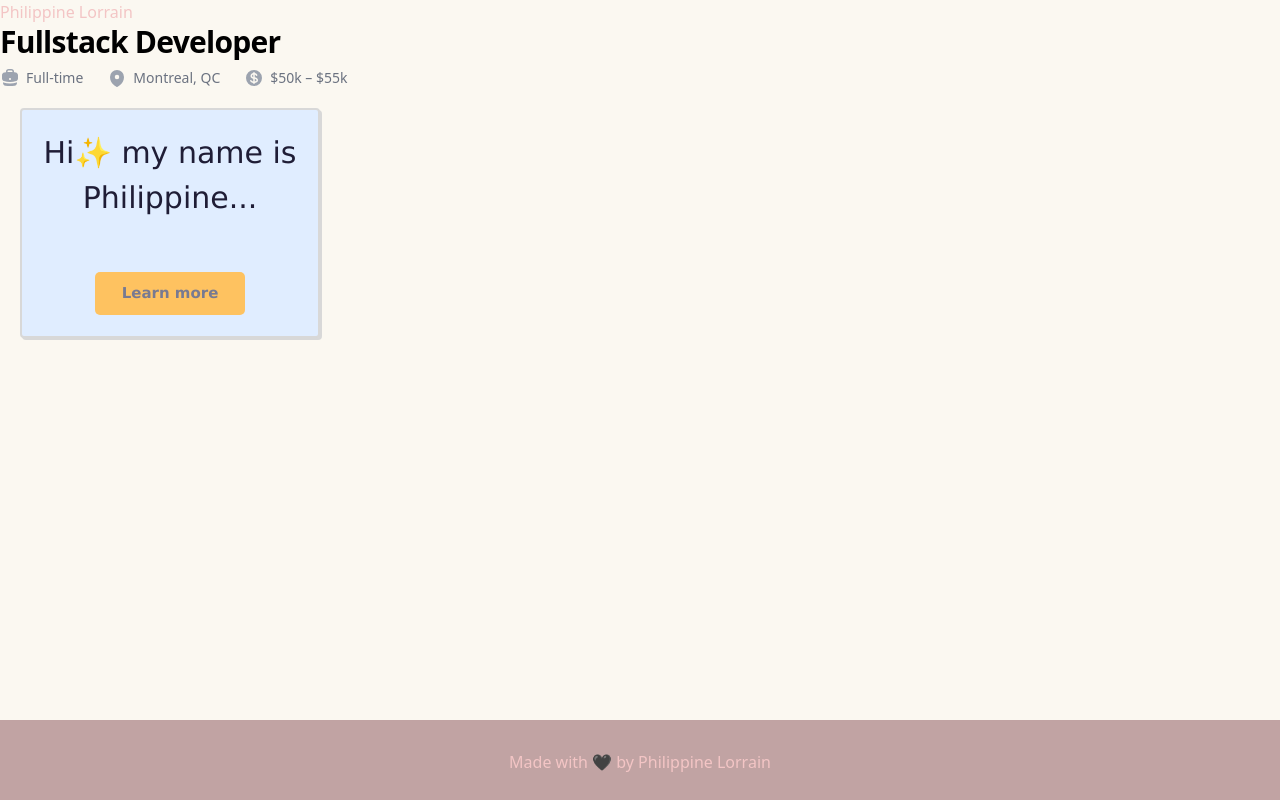
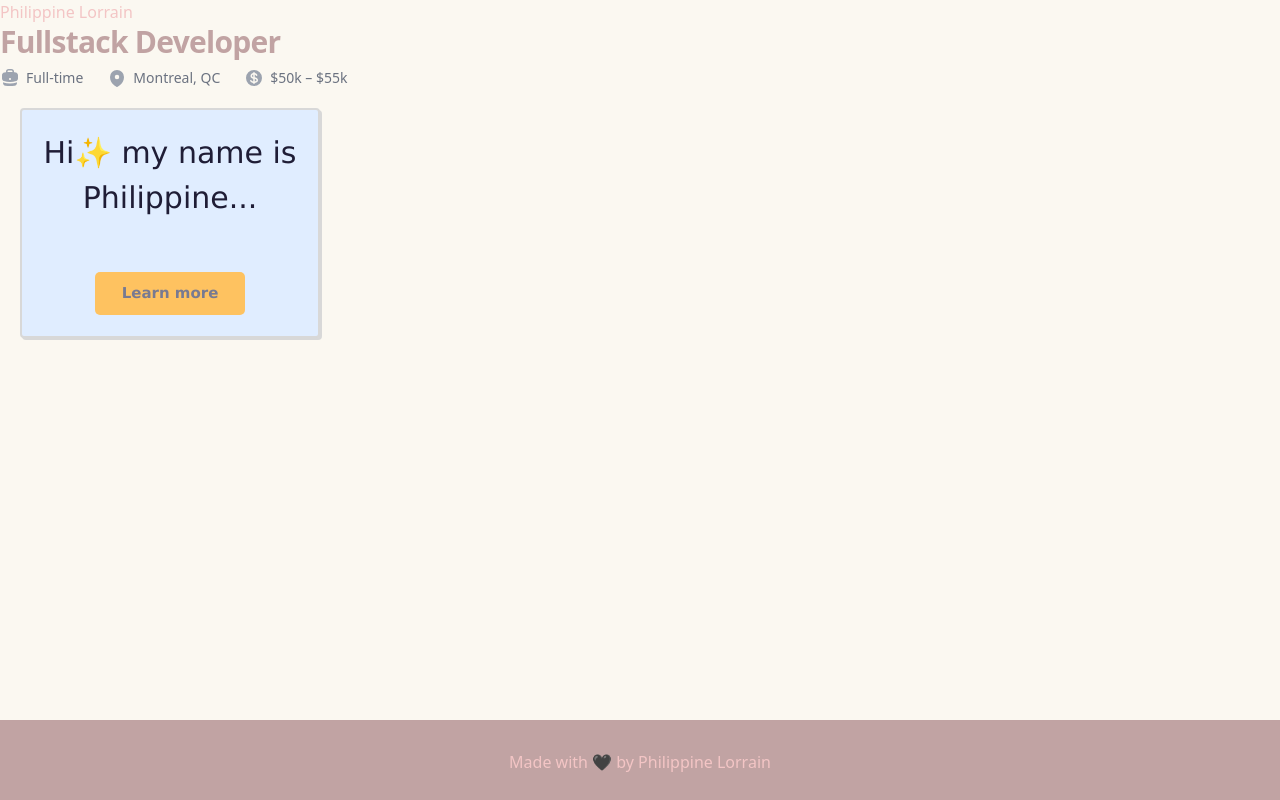
Before and after one commit to Plorrain/my-own-personnal-app, a React (Create React App) app: page / in a window 1280 px wide. Built offline with nearby package versions, Linux system fonts and the light colour scheme.

Commit message:
css: trying colors, still looking for the right colors

```diff
--- a/src/components/UI/PageHeader.js
+++ b/src/components/UI/PageHeader.js
@@ -9,7 +9,7 @@ export default function PageHeader() {
   return (
     <div className="lg:flex lg:items-center lg:justify-between">
       <div className="min-w-0 flex-1">
-        <h2 className="text-2xl font-bold leading-7 white sm:truncate sm:text-3xl sm:tracking-tight">
+        <h2 className="text-2xl font-bold leading-7 text-[#C1A3A3] sm:truncate sm:text-3xl sm:tracking-tight">
           Fullstack Developer
         </h2>
         <div className="mt-1 flex flex-col sm:mt-0 sm:flex-row sm:flex-wrap sm:space-x-6">
--- a/src/index.css
+++ b/src/index.css
@@ -7,7 +7,9 @@ body {
 }
 
 footer {
-  background-color: beige;
+  /* background-color: rgb(193, 163, 163); */
+  /* color selected: #C1A3A3 */
+  background-color: #C1A3A3;
   height: 80px;
   position:fixed;
   left:0;
```
